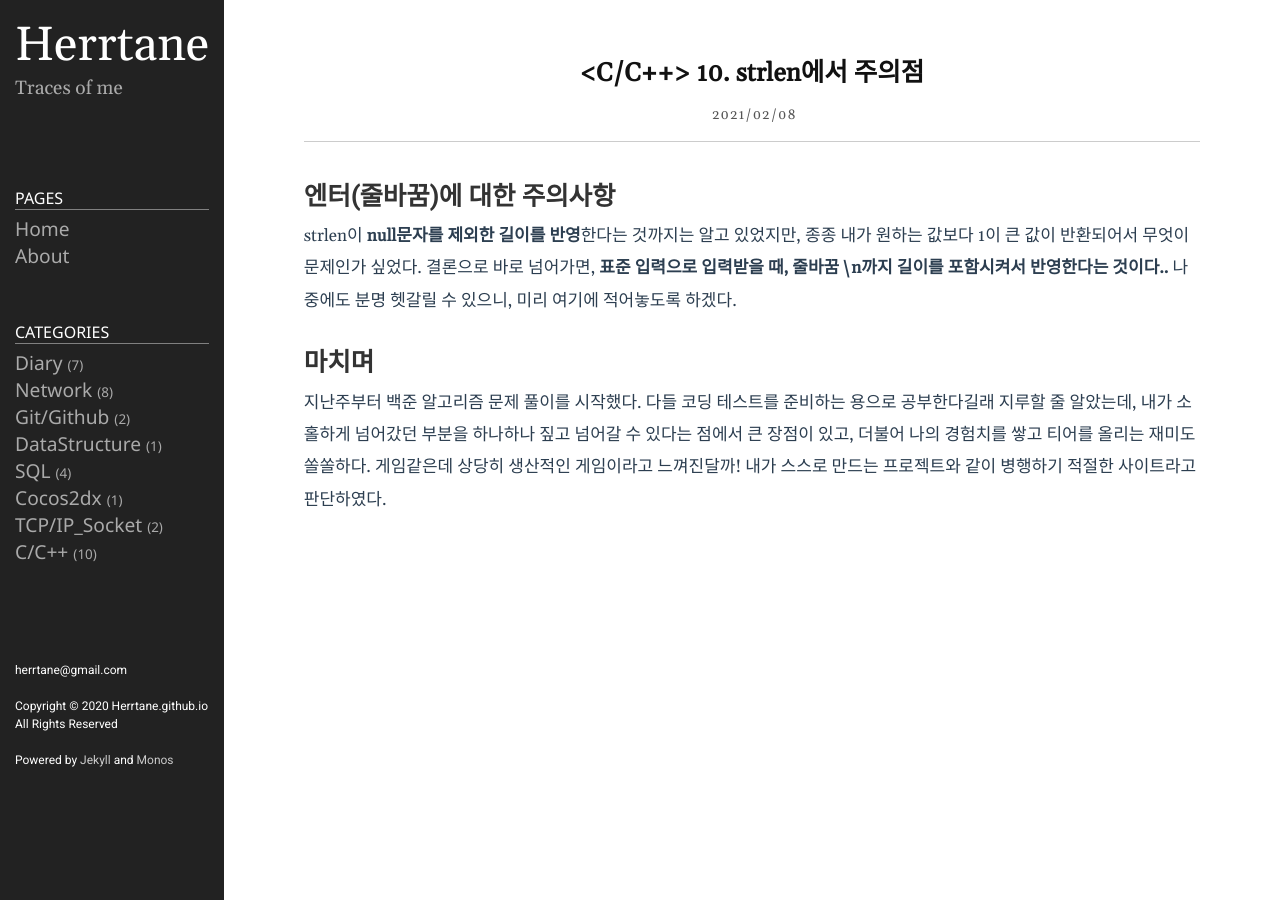
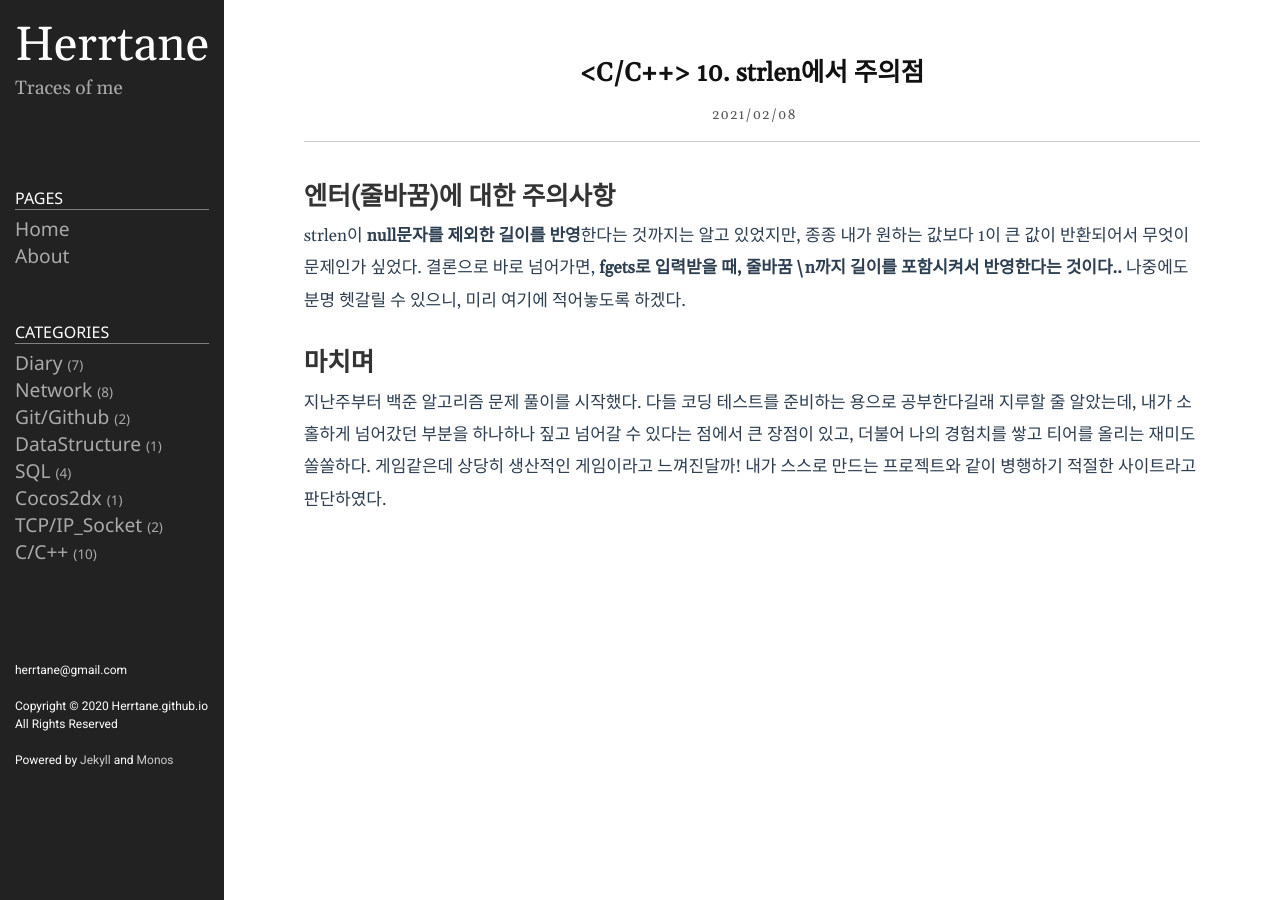
Before and after one commit to Herrtane/Herrtane.github.io, a Jekyll site: the page built from _posts/2021-02-08-cc++-strlen.markdown, in a window 1280 px wide. Built offline with Jekyll 4.4.1, drawn with Linux system fonts in a browser that asks for light colours; comment, search, counter and statistics services are not loaded.

Commit message:
Modify strlen

```diff
--- a/_posts/2021-02-08-cc++-strlen.markdown
+++ b/_posts/2021-02-08-cc++-strlen.markdown
@@ -7,7 +7,7 @@ comments: true
 ---
 ## 엔터(줄바꿈)에 대한 주의사항
 
-strlen이 **null문자를 제외한 길이를 반영**한다는 것까지는 알고 있었지만, 종종 내가 원하는 값보다 1이 큰 값이 반환되어서 무엇이 문제인가 싶었다. 결론으로 바로 넘어가면, **표준 입력으로 입력받을 때, 줄바꿈 \n까지 길이를 포함시켜서 반영한다는 것이다..** 나중에도 분명 헷갈릴 수 있으니, 미리 여기에 적어놓도록 하겠다.
+strlen이 **null문자를 제외한 길이를 반영**한다는 것까지는 알고 있었지만, 종종 내가 원하는 값보다 1이 큰 값이 반환되어서 무엇이 문제인가 싶었다. 결론으로 바로 넘어가면, **fgets로 입력받을 때, 줄바꿈 \n까지 길이를 포함시켜서 반영한다는 것이다..** 나중에도 분명 헷갈릴 수 있으니, 미리 여기에 적어놓도록 하겠다.
 
 ## 마치며
 
```
